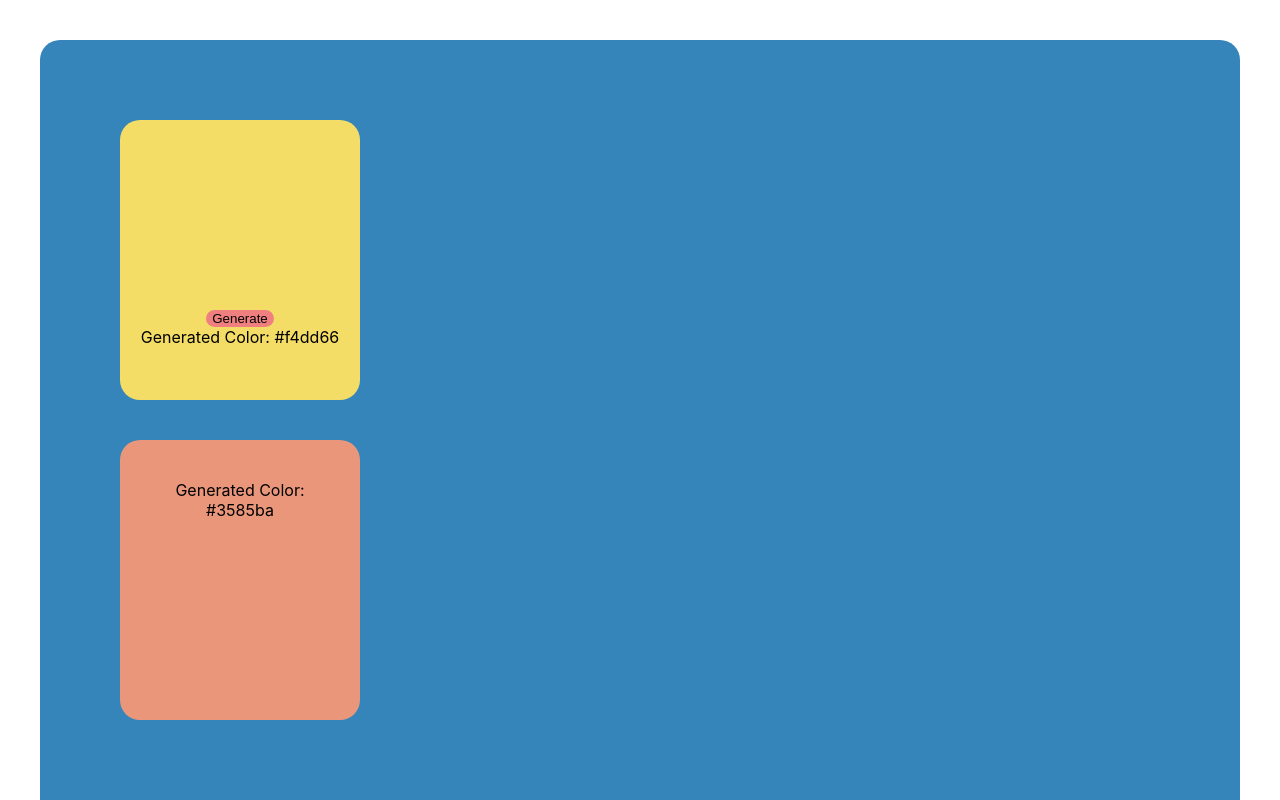
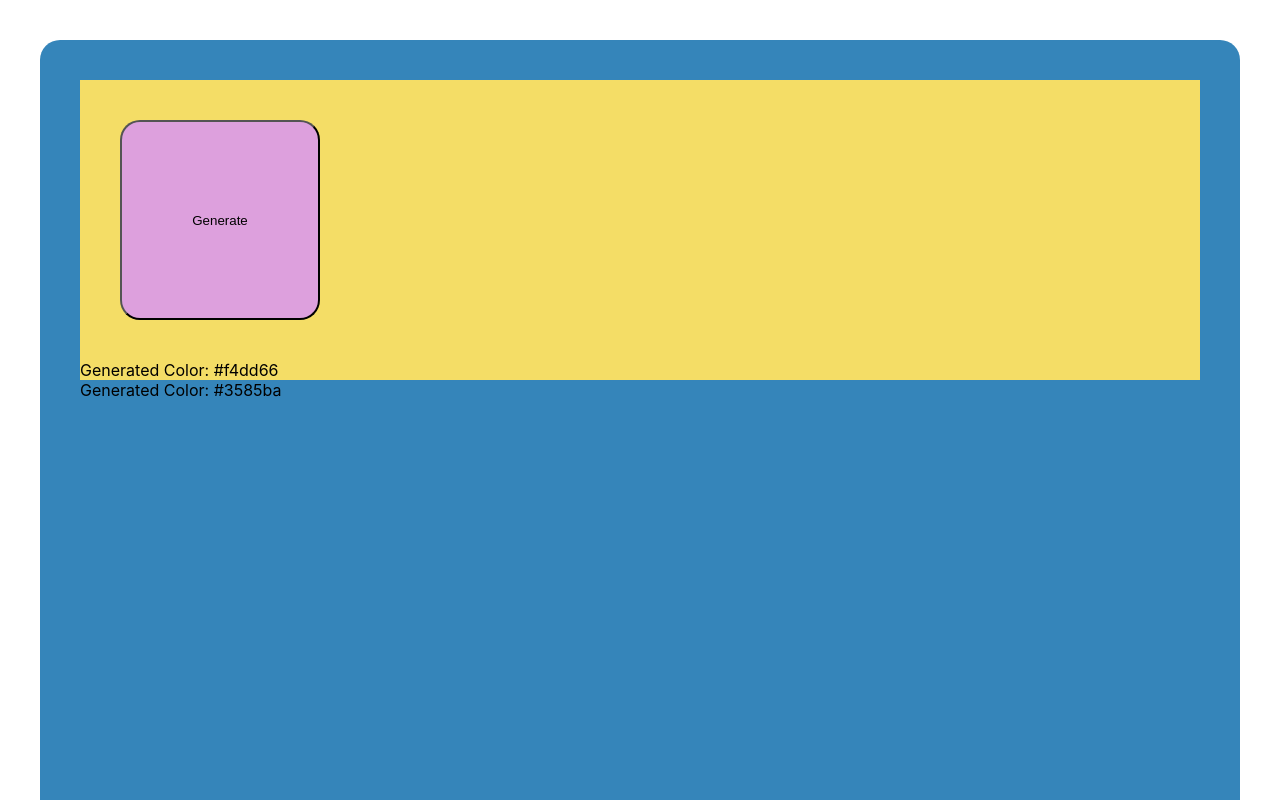
Before and after one commit to CamilaFenzl/react-random-color-generator, a React app: page / in a window 1280 px wide. Shown: the top 800 px of the page. Built offline with nearby package versions, Linux system fonts and the light colour scheme; the HTML template or start-up script is replaced by a standard one.

Commit message:
Fix button

```diff
--- a/src/App.css
+++ b/src/App.css
@@ -9,8 +9,8 @@
   flex-direction: column;
 }
 
-.App > div {
-  background-color: darksalmon;
+.App > div > button {
+  background-color: plum;
   padding: 40px 20px;
   margin: 40px;
   border-radius: 20px;
@@ -18,10 +18,3 @@
   height: 200px;
   text-align: center;
 }
-
-.App > div > button {
-  background-color: lightcoral;
-  border: none;
-  border-radius: 10px;
-  margin-top: 150px;
-}
```
